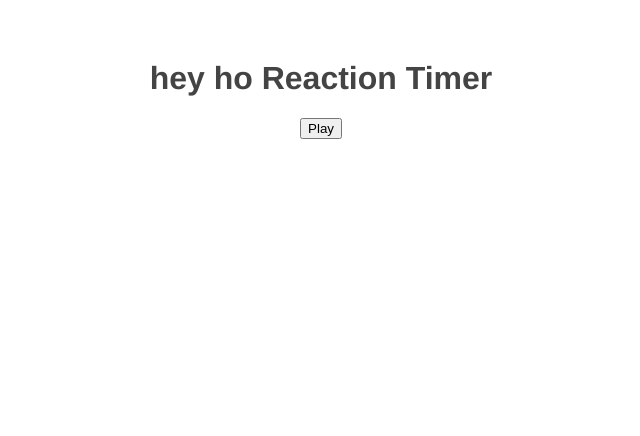
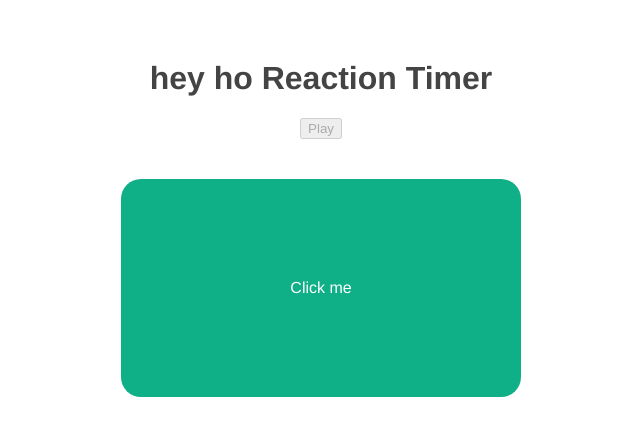
Before and after one commit to AdaN6/reaction-timer, a Vue app: page / in a window 1280 px wide. Both pictures are taken after a click on the button "Play". Shown: the top 436 px of the page, without its empty margins (319-959 px from the left). Built offline with nearby package versions, Linux system fonts and the light colour scheme.

Commit message:
created Block component with passing delay props

```diff
--- a/src/App.vue
+++ b/src/App.vue
@@ -2,18 +2,18 @@
  <h1>
   hey ho Reaction Timer
  </h1>
- <button @click="start">
+ <button @click="start" :disabled="isPlaying">
   Play
  </button>
+ <Block v-if="isPlaying" :delay="delay"/>
 </template>
 
 <script>
-
+import  Block from './components/Block.vue'
 
 export default {
   name: 'App',
-  components: {
-  },
+  components: {Block},
   data() {
     return {
       isPlaying: false,
@@ -24,7 +24,7 @@
     start() {
       this.delay = 2000  + Math.random() * 5000
       this.isPlaying = true
-      console.log(this.delay)
+      // console.log(this.delay)
     }
   }
 }
--- a/src/components/Block.vue
+++ b/src/components/Block.vue
@@ -0,0 +1,23 @@
+<template>
+  <div class="block">
+    Click me
+  </div>
+</template>
+
+<script>
+export default {
+    props: ['delay']
+}
+</script>
+
+<style>
+    .block {
+    width: 400px;
+    border-radius: 20px;
+    background:  #0faf87;;
+    color: white;
+    text-align: center;
+    padding: 100px 0;
+    margin: 40px auto;
+  }
+</style>
```
